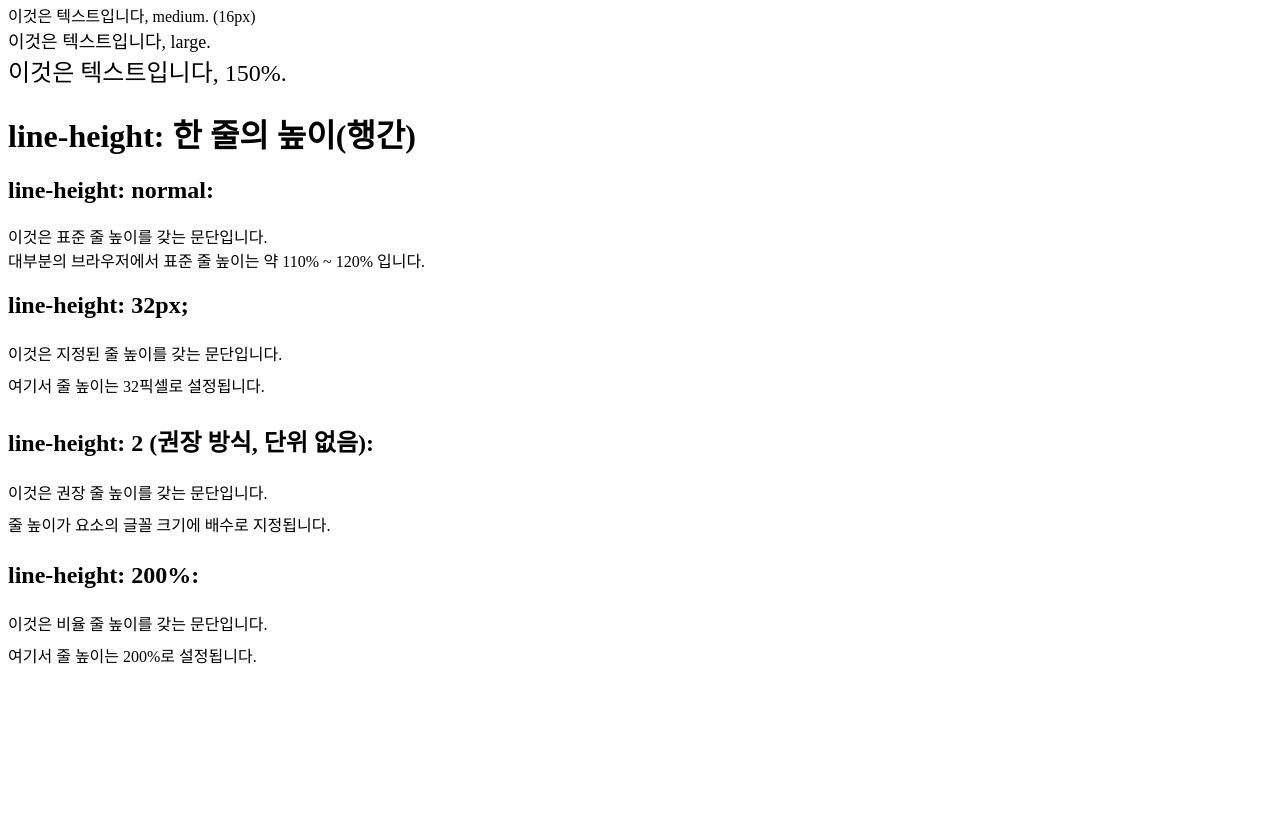
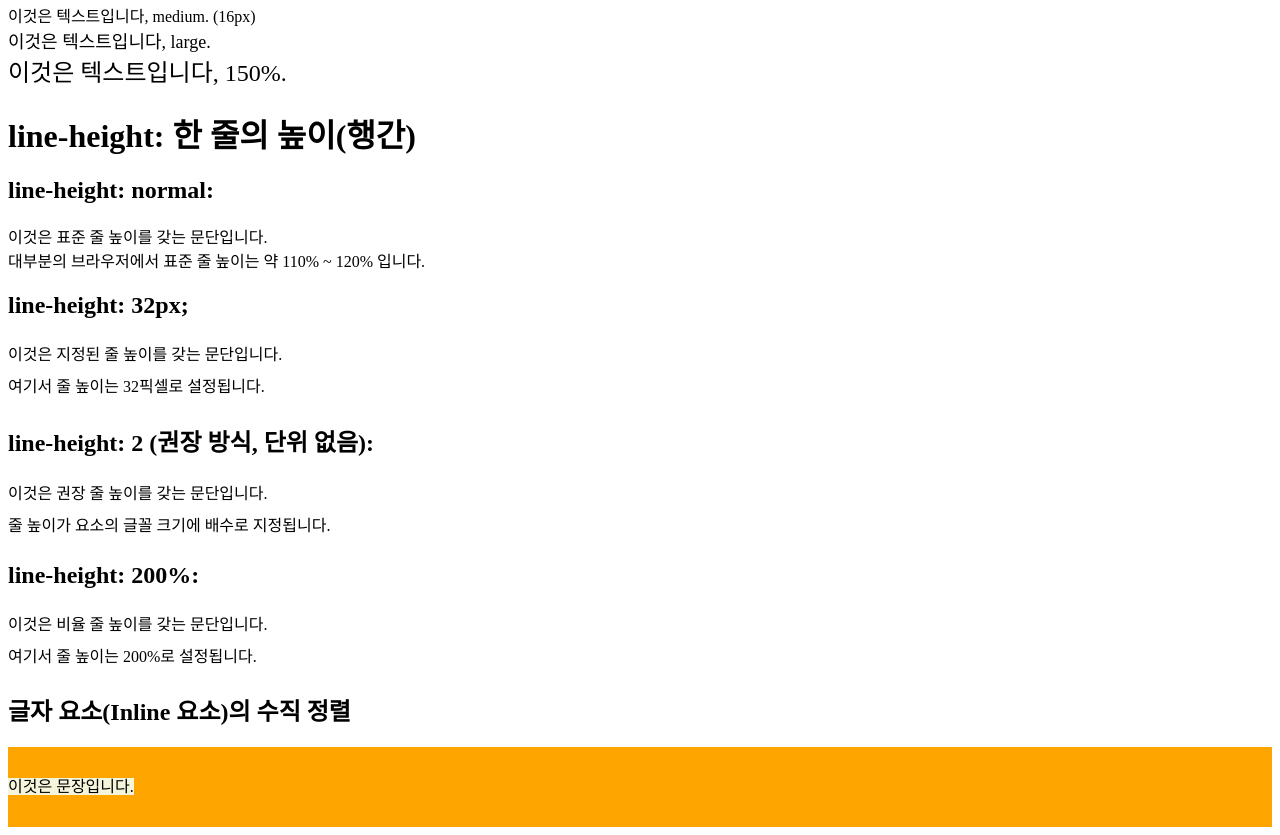
Before and after one commit to ComaHub/frontend-goodee-study, a plain HTML site: page 05_CSS/13_font.html in a window 1280 px wide. Shown: the part 626-1461 px from the top of the page. Before the commit the page ends 1307 px from the top, so only its background shows below. Drawn offline with Linux system fonts and the light colour scheme.

Commit message:
Update 05_CSS

```diff
--- a/05_CSS/13_font.html
+++ b/05_CSS/13_font.html
@@ -87,6 +87,13 @@
     이것은 비율 줄 높이를 갖는 문단입니다.<br>
     여기서 줄 높이는 200%로 설정됩니다.
   </div>
+
+  <!-- Tip! -->
+  <h2>글자 요소(Inline 요소)의 수직 정렬</h2>
+  <!-- Quiz -->
+  <div style="height: 80px; background-color: orange;">
+    <span style="background-color: beige; line-height: 5;">이것은 문장입니다.</span>
+  </div>
 </body>
 
 </html>
```
